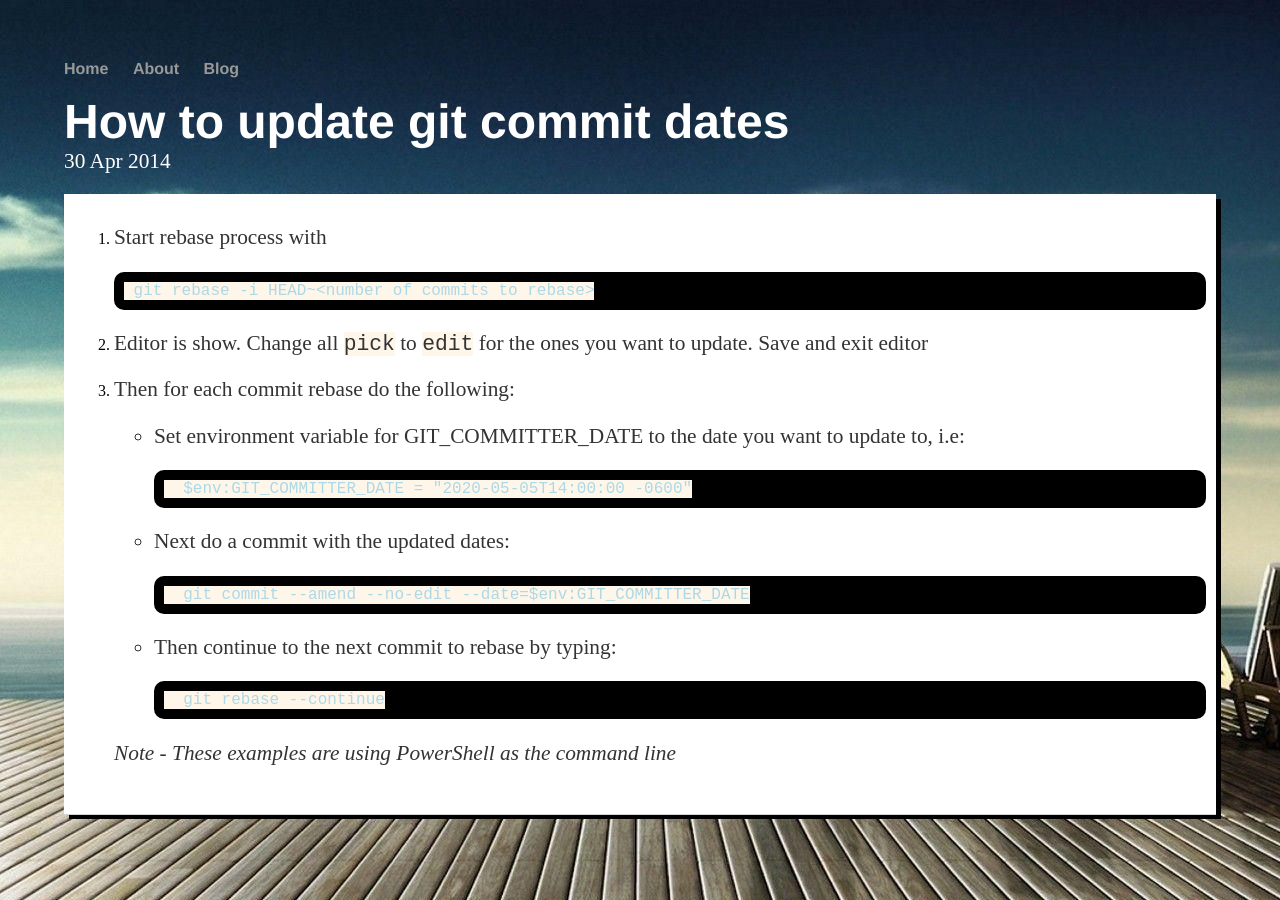
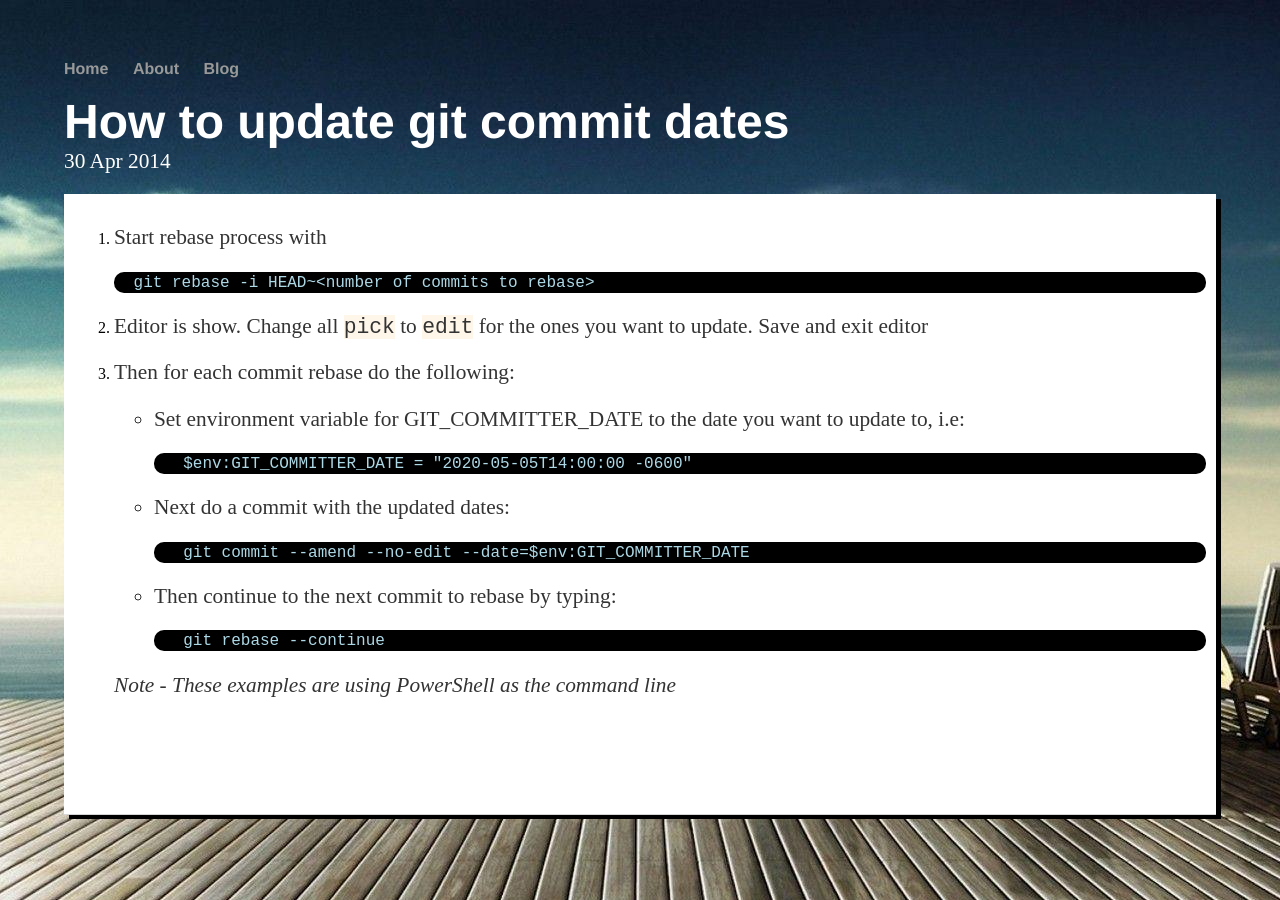
Before and after one commit to brentestewart/brentestewart.github.io, a Jekyll site: the page built from _posts/2020-06-12-how-to-update-git-commit-dates.md, in a window 1280 px wide. Built offline with Jekyll 4.4.1, drawn with Linux system fonts in a browser that asks for light colours.

Commit message:
Fixed typo

```diff
--- a/css/main.css
+++ b/css/main.css
@@ -64,10 +64,11 @@ code {
     background-color: rgb(255,246,234);
 }
 
-ppre code, pre {
+pre code, pre {
     background-color: black;
     color: lightblue;
     padding: 10px;
     border-radius: 10px;
     font-size: 12pt;
+    padding: 1.5px 5px 1.5px 5px;
 }
```
